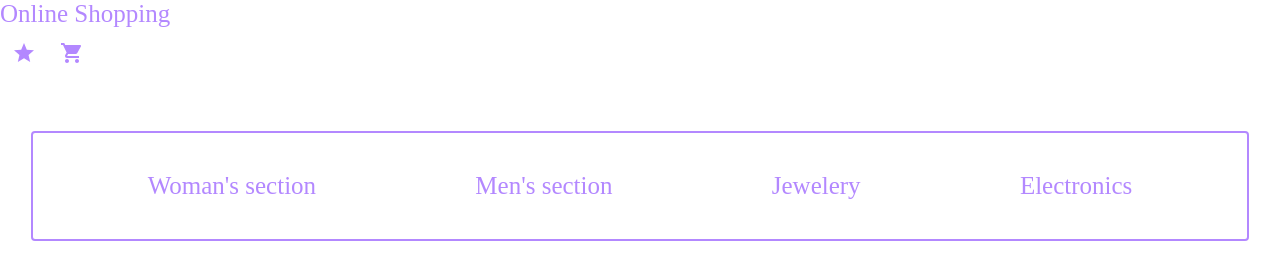
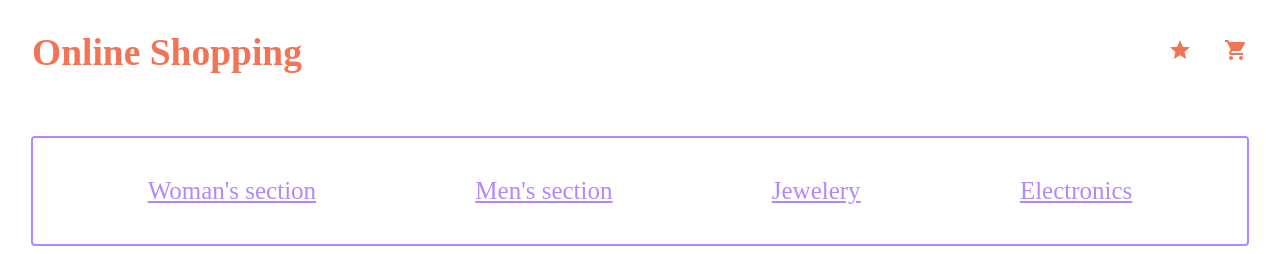
Before and after one commit to TamirisCss/react-online-shopping, a React (Create React App) app: page / in a window 1280 px wide. Shown: the top 254 px of the page. Built offline with nearby package versions, Linux system fonts and the light colour scheme; no server answers.

Commit message:
feat: install styled component, refactor Navbar and styles

```diff
--- a/package.json
+++ b/package.json
@@ -17,6 +17,7 @@
     "react-dom": "^18.1.0",
     "react-router-dom": "^6.3.0",
     "react-scripts": "5.0.1",
+    "styled-components": "^6.0.7",
     "web-vitals": "^2.1.4"
   },
   "scripts": {
--- a/src/components/Navbar/Navbar.css
+++ /dev/null
@@ -1,6 +0,0 @@
-.nav-bar {
-  margin-bottom: 3rem;
-}
-.logo {
-  text-decoration: none;
-}
--- a/src/components/Navbar/Navbar.jsx
+++ b/src/components/Navbar/Navbar.jsx
@@ -1,67 +1,47 @@
-import React, { Link } from "react-router-dom";
+import React, { useNavigate } from "react-router-dom";
 import { useContext } from "react";
 
 import StarIcon from "@mui/icons-material/Star";
 import ShoppingCartIcon from "@mui/icons-material/ShoppingCart";
-import IconButton from "@mui/material/IconButton";
 
-import "./Navbar.css";
 import { CartContext, FavoriteContext } from "../../contexts";
+
+import * as S from "./styles";
 
 const Navbar = () => {
   const { cartItems } = useContext(CartContext);
   const { favoriteItems } = useContext(FavoriteContext);
 
+  const navigate = useNavigate();
+
+  const handleBackToHome = () => {
+    navigate("/");
+    console.log("Back to home");
+  };
+
+  const handleFavorites = () => {
+    navigate("/favorites");
+    console.log("Favorites");
+  };
+
+  const handleCart = () => {
+    navigate("/cart");
+    console.log("Cart");
+  };
+
   return (
-    <div className="nav-bar">
-      <div
-        style={{ backgroundColor: "#FFFFFF", width: "100%" }}
-        position="static"
-      >
-        <div>
-          <div
-            variant="h6"
-            noWrap
-            component="div"
-            sx={{ display: { sm: "block" } }}
-          >
-            <Link style={{ color: "#b388ff" }} className="logo" to="/">
-              Online Shopping
-            </Link>
-          </div>
+    <S.Nav className="nav-bar">
+      <S.Logo onClick={handleBackToHome}>Online Shopping</S.Logo>
 
-          <div style={{ flexGrow: 1, color: "#b388ff" }} />
-          <div style={{ color: "none" }} sx={{ display: { md: "flex" } }}>
-            <IconButton
-              style={{ color: "#b388ff" }}
-              size="large"
-              aria-label="show 4 new mails"
-            >
-              <div
-                divContent={favoriteItems.length}
-                style={{ color: "#b388ff" }}
-              >
-                <Link to="/favorites">
-                  <StarIcon style={{ color: "#b388ff" }} />
-                </Link>
-              </div>
-            </IconButton>
-            <IconButton
-              size="large"
-              aria-label="show 17 new notifications"
-              color="inherit"
-              style={{ color: "#b388ff" }}
-            >
-              <div divContent={cartItems.length} style={{ color: "#b388ff" }}>
-                <Link to="/cart">
-                  <ShoppingCartIcon style={{ color: "#b388ff" }} />
-                </Link>
-              </div>
-            </IconButton>
-          </div>
+      <S.NavIcons>
+        <div divContent={favoriteItems.length}>
+          <StarIcon onClick={handleFavorites} />
         </div>
-      </div>
-    </div>
+        <div divContent={cartItems.length}>
+          <ShoppingCartIcon onClick={handleCart} />
+        </div>
+      </S.NavIcons>
+    </S.Nav>
   );
 };
 
--- /dev/null
+++ b/src/components/Navbar/styles.js
@@ -0,0 +1,22 @@
+import styled from "styled-components";
+
+export const Nav = styled.nav`
+  position: static;
+  display: flex;
+  align-items: center;
+  justify-content: space-between;
+
+  margin: 0 2rem;
+`;
+
+export const Logo = styled.h1`
+  color: #f27457;
+  cursor: pointer;
+`;
+
+export const NavIcons = styled.u`
+  display: flex;
+  gap: 2rem;
+  cursor: pointer;
+  color: #f27457;
+`;
```
Also changed, not shown: 1 other file (tests, documents, lock files or other folders).
